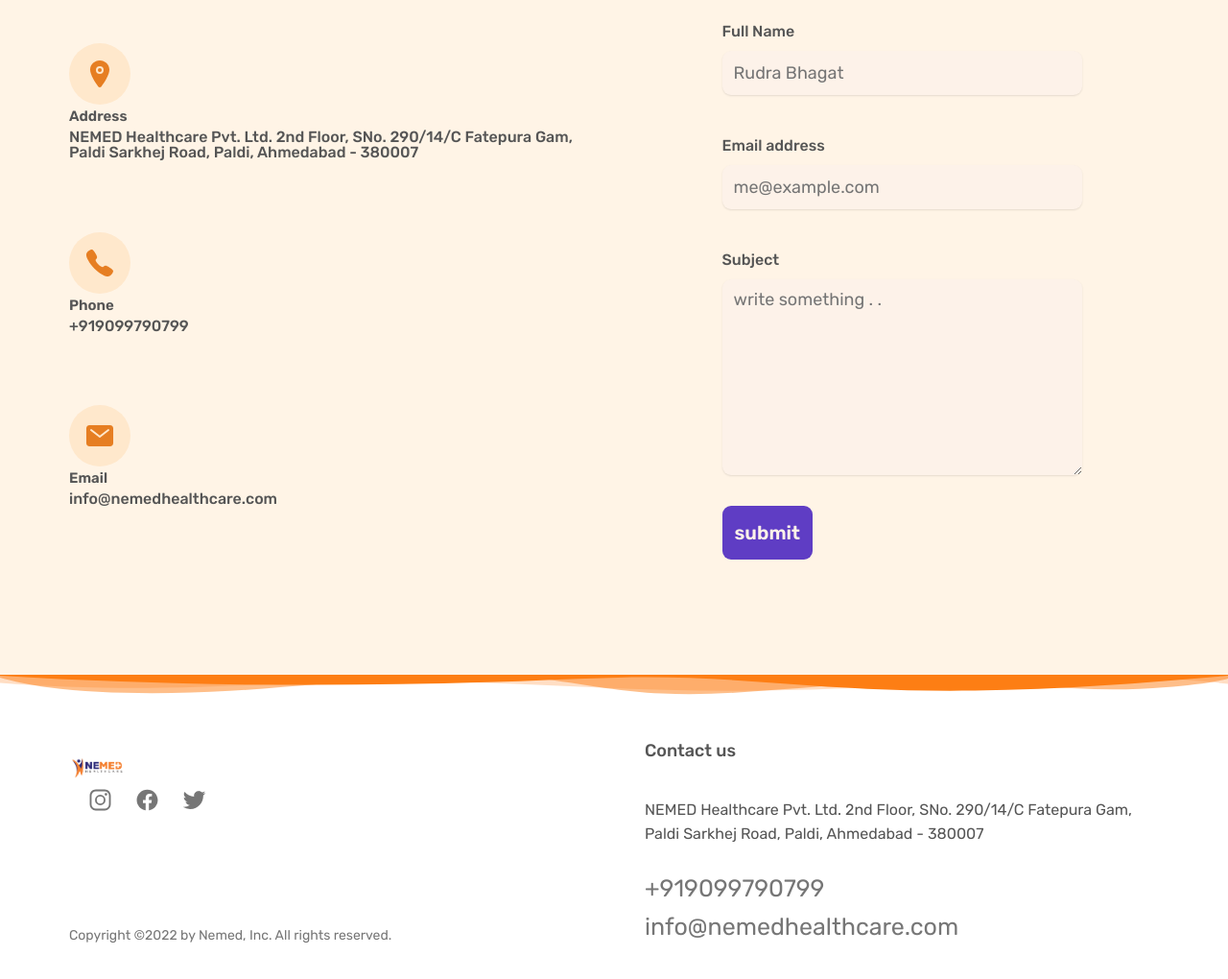
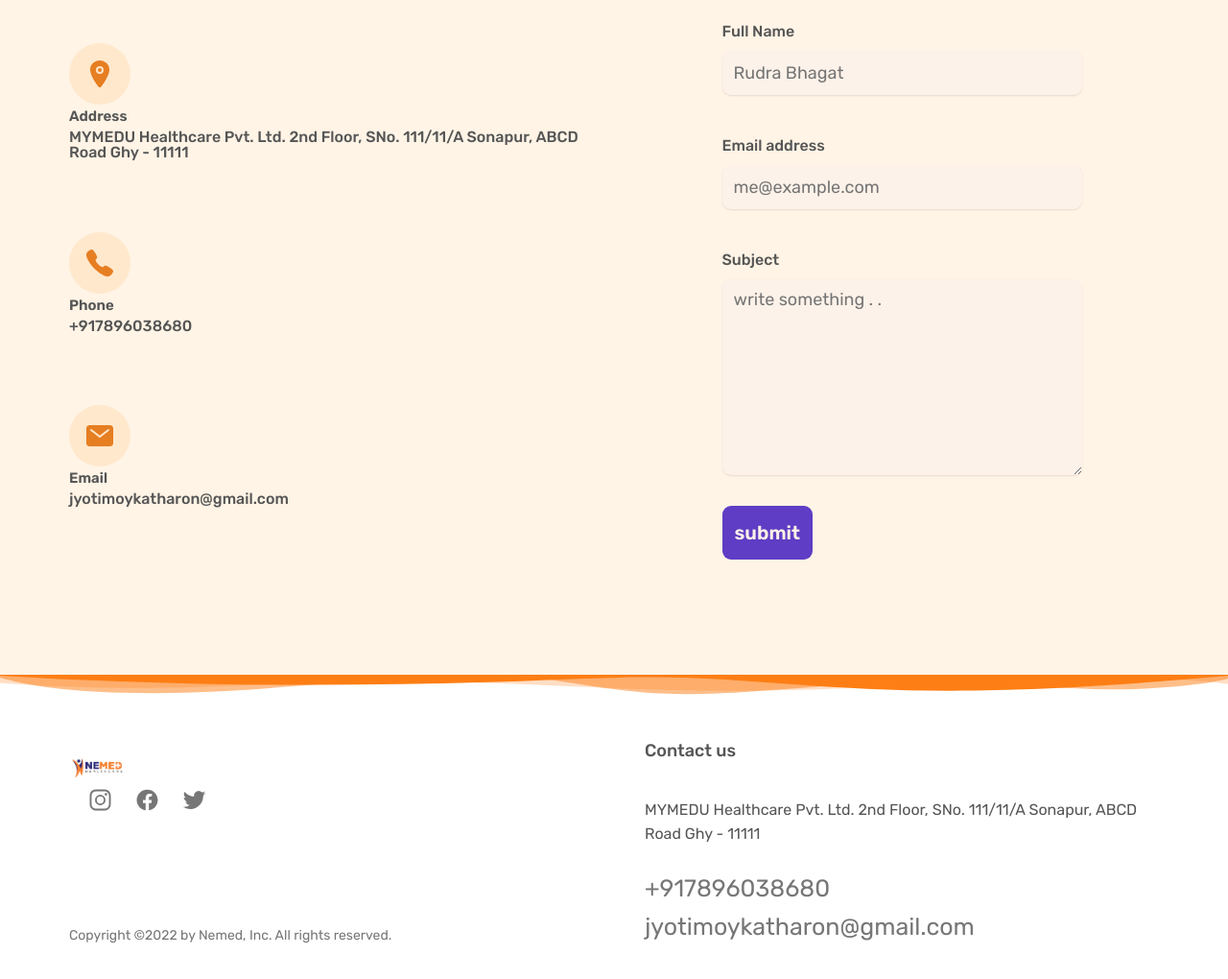
Before and after one commit to Jyotimoykathar/myMedu, a plain HTML site: page contact.html in a window 1280 px wide. Shown: the part 360-1380 px from the top of the page at 96% size. Drawn offline with nearby package versions, Linux system fonts and the light colour scheme.

Commit message:
Update contact.html

```diff
--- a/contact.html
+++ b/contact.html
@@ -19,7 +19,7 @@
     <link rel="stylesheet" href="css/general.css" />
     <link rel="stylesheet" href="css/style.css" />
     <link rel="stylesheet" href="css/queries.css" />
-    <title>Nemed &mdash; Brings life to your Life</title>
+    <title>MYMEDU &mdash; Brings life to your Life</title>
   </head>
   <body>
     <header class="header">
@@ -59,19 +59,18 @@
               <ion-icon class="icons feature-icon" name="location"></ion-icon>
               <h3 class="heading-tertiary">Address</h3>
               <p class="">
-                NEMED Healthcare Pvt. Ltd. 2nd Floor, SNo. 290/14/C Fatepura
-                Gam, Paldi Sarkhej Road, Paldi, Ahmedabad - 380007
+                MYMEDU Healthcare Pvt. Ltd. 2nd Floor, SNo. 111/11/A Sonapur, ABCD Road Ghy - 11111
               </p>
             </div>
             <div class="address">
               <ion-icon class="icons feature-icon" name="call"></ion-icon>
               <h3 class="heading-tertiary">Phone</h3>
-              <p class="">+919099790799</p>
+              <p class="">+917896038680</p>
             </div>
             <div class="address">
               <ion-icon class="icons feature-icon" name="mail"></ion-icon>
               <h3 class="heading-tertiary">Email</h3>
-              <p class="">info@nemedhealthcare.com</p>
+              <p class="">jyotimoykatharon@gmail.com</p>
             </div>
           </div>
           <div class="contact-info">
@@ -167,14 +166,13 @@
           <p class="footer-heading">Contact us</p>
           <address class="contacts">
             <p class="address">
-              NEMED Healthcare Pvt. Ltd. 2nd Floor, SNo. 290/14/C Fatepura Gam,
-              Paldi Sarkhej Road, Paldi, Ahmedabad - 380007
+             MYMEDU Healthcare Pvt. Ltd. 2nd Floor, SNo. 111/11/A Sonapur, ABCD Road Ghy - 11111
             </p>
             <p>
-              <a href="tel:9099790799" class="footer-link">+919099790799</a>
+              <a href="tel:7896038680" class="footer-link">+917896038680</a>
               <br />
               <a href="mailto:info@nemedhealthcare.com" class="footer-link"
-                >info@nemedhealthcare.com</a
+                >jyotimoykatharon@gmail.com</a
               >
             </p>
           </address>
```
